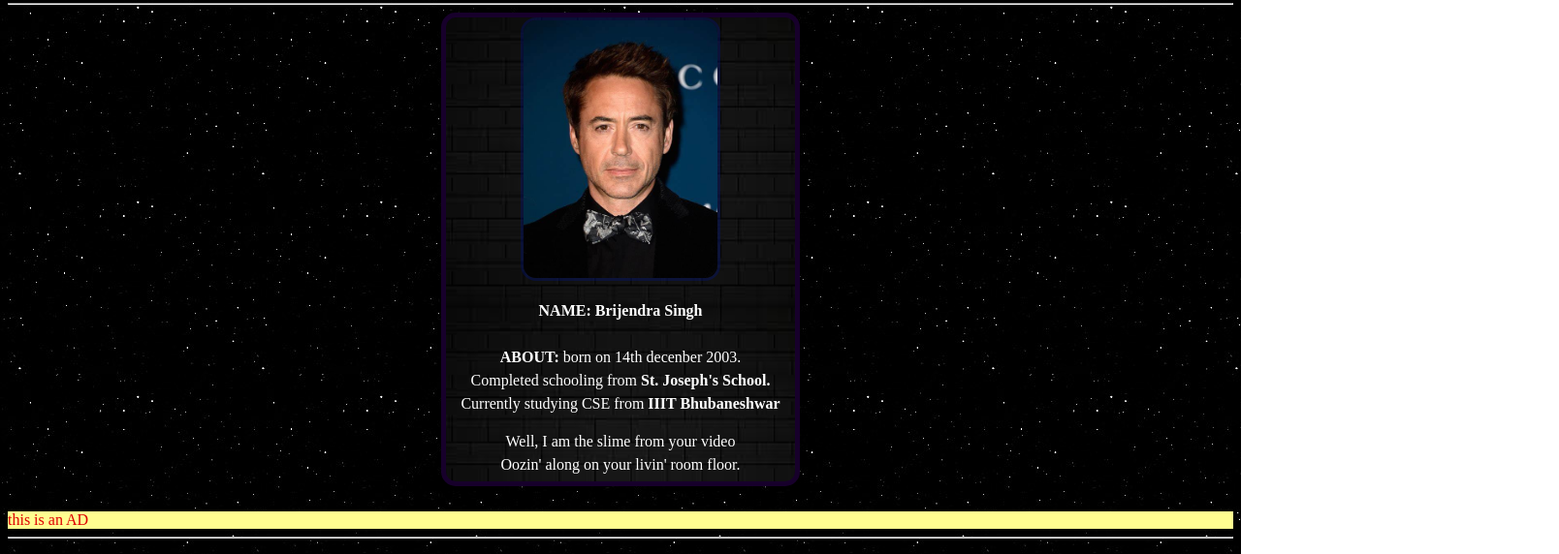
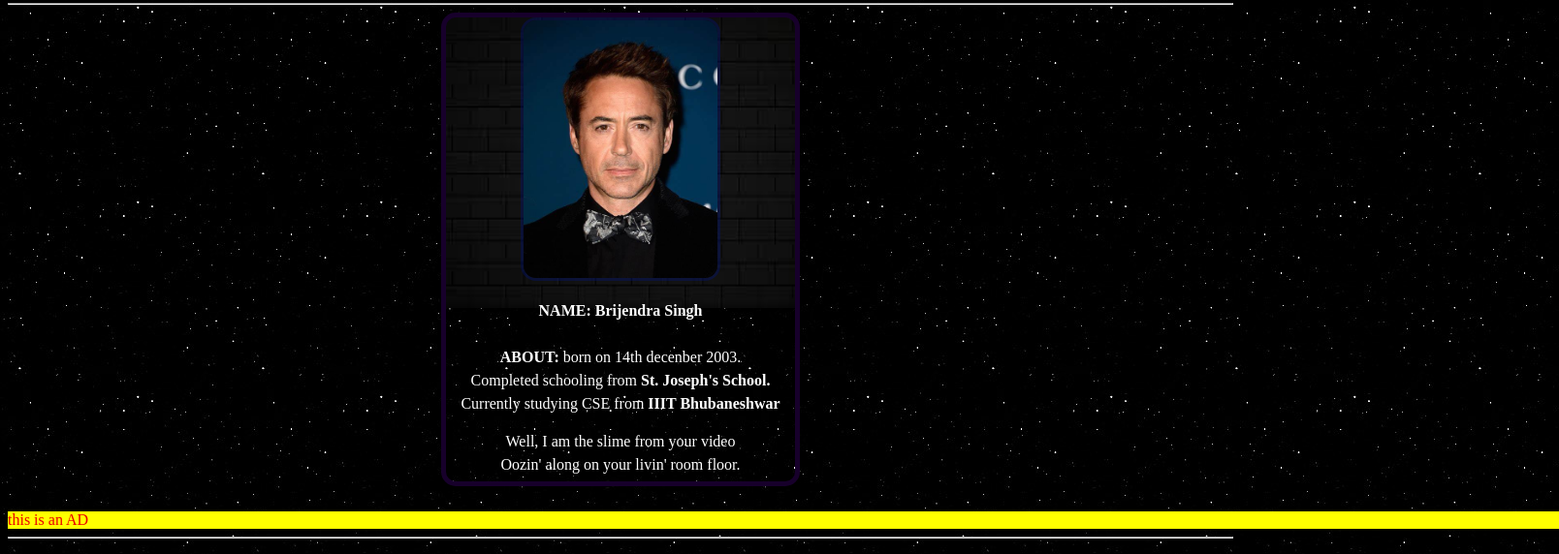
Before and after one commit to Brijendra-Singh2003/codes, a plain HTML site: page index.html in a window 1280 px wide. Shown: the part 112-684 px from the top of the page at 97% size, 1608 px wide, since content can reach past the window. Drawn offline with Linux system fonts and the light colour scheme.

Commit message:
added animations

```diff
--- a/index.html
+++ b/index.html
@@ -9,11 +9,11 @@
 </head>
     <body class="bg-31">
 
-        <header>
+        <header class="animate-opacity">
             <h1> Welcome to MY MySite </h1>
         </header><hr>
 
-        <main>
+        <main class="animate-opacity">
 
             <div>
                 <a href="https://youtu.be/hWvM6de6mG8" target="_blank" >
@@ -44,10 +44,10 @@
         </main>
 
         <br>
-        <aside> <span>this is an AD</span> </aside>
+        <aside> <span id="anime">this is an AD</span> </aside>
         <hr>
 
-        <footer>
+        <footer class="animate-opacity">
             <h1>
                 <b>EMAIL : </b> <span style="color: blue;" title="email">brijendra0369@gmail.com</span>
 
--- a/main.css
+++ b/main.css
@@ -10,6 +10,7 @@ main{
     position:static;
     color: white;
     background-image: url(./images/pattern2.jpeg);
+    background-repeat: no-repeat;
     background-size: 400px 300px;
     text-align: center;
     border: 5px solid #17002b;
@@ -28,11 +29,26 @@ main{
 }
 .bg-31{
     background-image: url(./images/main-bg.jpeg);
-    background-attachment: fixed;
+    background-attachment:fixed ;
+}
+.animate-opacity{
+    animation-name: example2;
+    animation-duration: 1s;
+}
+@keyframes example2 {
+    0%{opacity: 0;}
+    100%{opacity:1}
 }
 aside{
-    color: rgb(222, 0, 0);
-    background-color: #fffd90;
+    animation: 3s linear 1s infinite running slidein;
+    margin: auto;
+    width:200vh;
+    color: rgb(234, 0, 0);
+    background-color: rgb(255, 255, 0);
+    animation-iteration-count: infinite;
+}
+@keyframes slidein {
+
 }
 footer{
     color: white;
```
Also changed, not shown: anime.html (added, +32 -0 lines).
